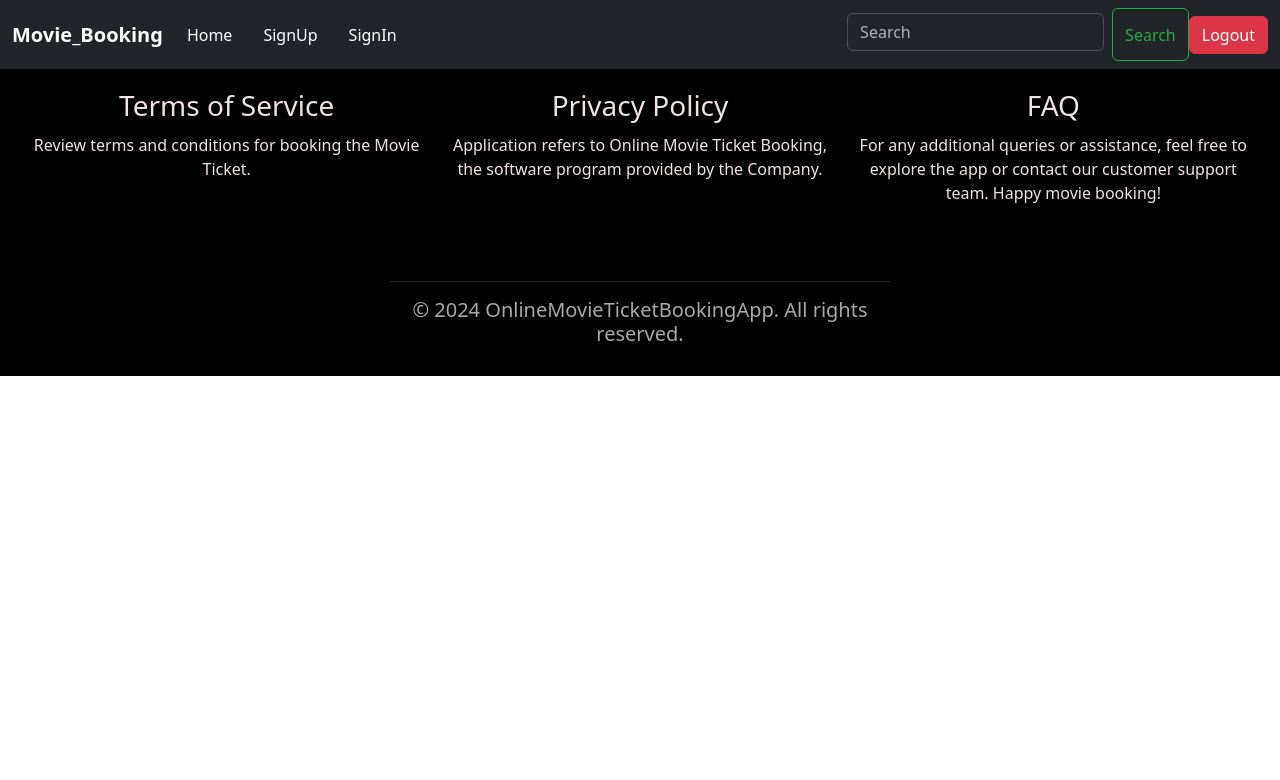
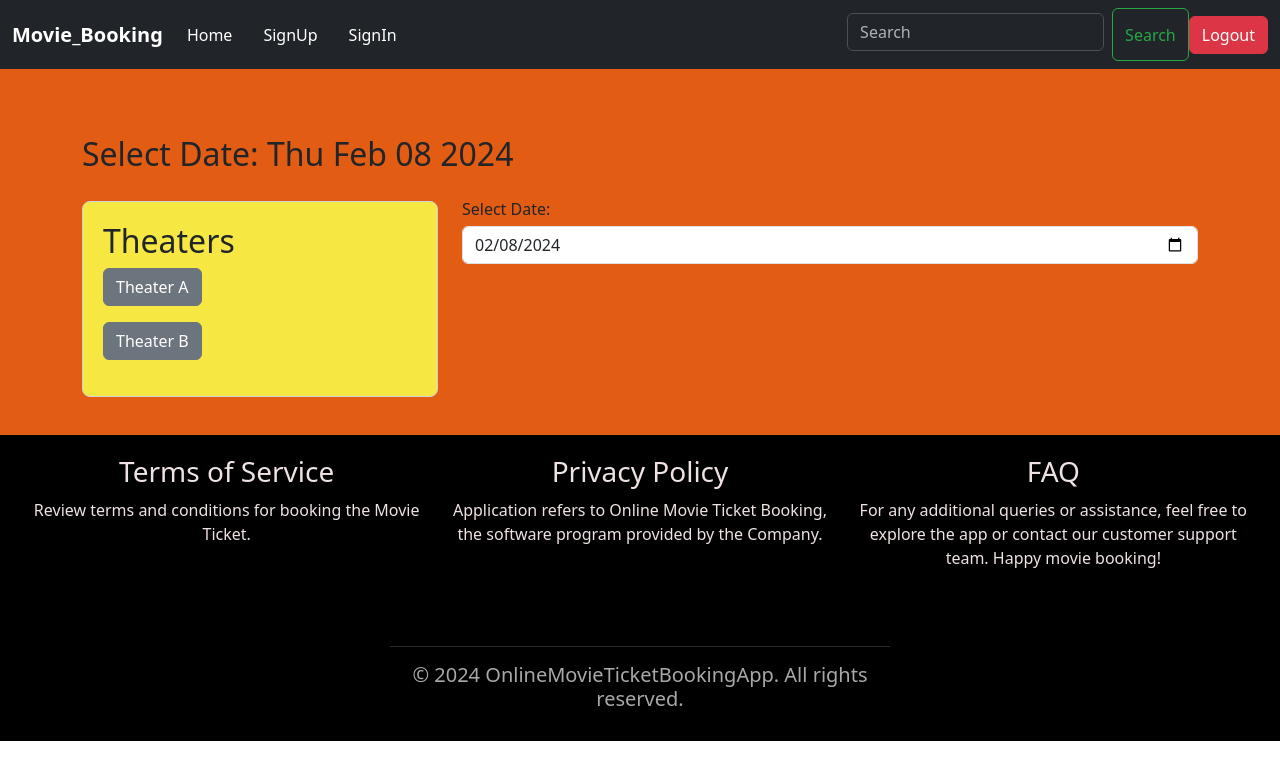
Before and after one commit to W2-80477/Movie_Ticket_Booking_Project, a React (Create React App) app in the folder Frontend/movie/: page /theaters in a window 1280 px wide. Shown: the top 780 px of the page. Built offline with nearby package versions, Linux system fonts and the light colour scheme.

Commit message:
theaters view

```diff
--- a/Frontend/movie/src/App.js
+++ b/Frontend/movie/src/App.js
@@ -9,6 +9,7 @@ import Footer from './components/Footer';
 import { ToastContainer } from 'react-toastify';
 import 'react-toastify/dist/ReactToastify.css';
 import MovieDetails from './components/MovieDetails';
+import Theaters from './components/Theaters';
 
 function App() {
   return (
@@ -19,9 +20,8 @@ function App() {
           <Route path="/" element={<Home />} />
           <Route path="/signup" element={<SignUp />} />
           <Route path="/signin" element={<SignIn />} />
-          {/* <Route path="/moviedetails/:id" element={<MovieDetails />} /> */}
           <Route path="/moviedetails/:movie_id" element={<MovieDetails />} />
-
+          <Route path='/theaters' element={<Theaters/>}/>
         </Routes>
         <ToastContainer theme="dark" />
       </BrowserRouter>
--- a/Frontend/movie/src/components/MovieDetails.jsx
+++ b/Frontend/movie/src/components/MovieDetails.jsx
@@ -1,9 +1,11 @@
 import React, { useState, useEffect } from 'react'
 import "./moviedetails.css"
-import { useParams } from 'react-router-dom';
+import { useParams, useNavigate } from 'react-router-dom';
 
 
 function MovieDetails() {
+
+  const navigate = useNavigate();
   const { movie_id } = useParams();
   const [movie, setMovie] = useState([]);
 
@@ -30,7 +32,13 @@ function MovieDetails() {
 
     return <div>Loading...</div>;
   }
-  console.log(movie);
+
+ const handleBookNow =()=>{
+    navigate("/theaters")
+ }
+
+
+
   return (
     <div className='moviedetails'>
       <div className="container mt-5 movie-container">
@@ -54,7 +62,7 @@ function MovieDetails() {
               <p>Language: {movie.language}</p>
               <p>Release Date: {movie.release_date}</p>
 
-              <button className="btn btn-primary btn-book-now">Book Now</button>
+              <button className="btn btn-primary btn-book-now" onClick={handleBookNow}>Book Now</button>
             </div>
           </div>
         </div>
--- /dev/null
+++ b/Frontend/movie/src/components/Theaters.jsx
@@ -0,0 +1,128 @@
+import React,{useState} from 'react';
+import './theaters.css';
+
+function Theaters() {
+
+    const [selectedDate, setSelectedDate] = useState(new Date());
+    const [selectedTheater, setSelectedTheater] = useState(null);
+
+    const theatersData = [
+        {
+          id: 1,
+          name: 'Theater A',
+          screens: [
+            {
+              id: 101,
+              name: 'Screen 1',
+              shows: [
+                { id: 1001, time: '12:00 PM' },
+                { id: 1002, time: '03:00 PM' },
+              ],
+            },
+            {
+              id: 102,
+              name: 'Screen 2',
+              shows: [
+                { id: 1003, time: '01:30 PM' },
+                { id: 1004, time: '04:30 PM' },
+              ],
+            },
+          ],
+        },
+        {
+          id: 2,
+          name: 'Theater B',
+          screens: [
+            {
+              id: 201,
+              name: 'Screen 1',
+              shows: [
+                { id: 2001, time: '11:00 AM' },
+                { id: 2002, time: '02:30 PM' },
+              ],
+            },
+            {
+              id: 202,
+              name: 'Screen 2',
+              shows: [
+                { id: 2003, time: '12:45 PM' },
+                { id: 2004, time: '05:15 PM' },
+              ],
+            },{
+                id: 203,
+                name: 'Screen 3',
+                shows: [
+                  { id: 2003, time: '12:45 PM' },
+                  { id: 2004, time: '05:15 PM' },
+                ],
+              },
+          ],
+        },
+      ];
+
+
+
+      const handleDateChange = (date) => {
+        setSelectedDate(date);
+        // You may want to fetch data for the selected date and theater here
+      };
+
+  return (
+    <div className='theater'>
+        <div className='container mt-5'>
+  <h2 className='mb-4'>Select Date: {selectedDate.toDateString()}</h2>
+  <div className='row'>
+    <div className='col-md-4'>
+      <div className='card'>
+        <div className='card-body'>
+          <h2>Theaters</h2>
+          {theatersData.map((theater) => (
+            <div key={theater.id} className='mb-3'>
+              <button
+                onClick={() => setSelectedTheater(theater)}
+                className={`btn ${selectedTheater === theater ? 'btn-primary' : 'btn-secondary'}`}
+                aria-label={`Select ${theater.name} theater`}
+              >
+                {theater.name}
+              </button>
+            </div>
+          ))}
+        </div>
+      </div>
+    </div>
+    <div className='col-md-8'>
+      <label htmlFor='datePicker'>Select Date:</label>
+      <input
+        type='date'
+        id='datePicker'
+        value={selectedDate.toISOString().split('T')[0]}
+        onChange={(e) => handleDateChange(new Date(e.target.value))}
+        className='form-control mb-3'
+      />
+      {selectedTheater && (
+        <div>
+          <h3>{selectedTheater.name}</h3>
+          <label htmlFor='screenSelect'>Select Screen:</label>
+          <select id='screenSelect' className='form-select mb-2'>
+            {selectedTheater.screens.map((screen) => (
+              <option key={screen.id} value={screen.id}>
+                {screen.name}
+              </option>
+            ))}
+          </select>
+          {/* Add more components or logic for selected theater */}
+        </div>
+      )}
+    </div>
+  </div>
+</div>
+
+
+
+</div>
+
+
+  );
+}
+
+export default Theaters;
--- a/Frontend/movie/src/components/home.css
+++ b/Frontend/movie/src/components/home.css
@@ -43,7 +43,7 @@
 }
 
 .card-img-top {
-  height: 400px; /* Adjust the height as needed */
+  height: 400px;
   object-fit: cover;
   border-radius: 10px 10px 0 0;
 }
--- /dev/null
+++ b/Frontend/movie/src/components/theaters.css
@@ -0,0 +1,80 @@
+.theater{
+    display: flex;
+    justify-content: center;
+    align-items: center;
+    background-color: rgb(226, 92, 19);
+    padding: 17.5px;
+}
+.theaters-container {
+    border: 1px solid #ced4da;
+    border-radius: 15px;
+    padding: 20px;
+    box-shadow: 0 0 10px rgba(0, 0, 0, 0.1);
+  }
+
+
+
+.theater-container {
+    background-color: #f8f9fa;
+    padding: 20px;
+    border-radius: 15px;
+    box-shadow: 0 0 10px rgba(0, 0, 0, 0.1);
+  }
+
+  .card {
+    border: 1px solid #ced4da;
+    border-radius: 8px;
+    overflow: hidden;
+    margin-bottom: 20px;
+  }
+
+  .card-body {
+    padding: 20px;
+  }
+
+  .btn-primary,
+  .btn-secondary {
+    margin-right: 5px;
+  }
+
+  .row {
+    display: flex;
+    flex-wrap: wrap;
+  }
+
+  .col-md-4 {
+    flex: 0 0 33.33333%;
+    max-width: 33.33333%;
+  }
+
+  .col-md-8 {
+    flex: 0 0 66.66667%;
+    max-width: 66.66667%;
+  }
+
+  .mb-2 {
+    margin-bottom: 0.5rem;
+  }
+
+  .mb-3 {
+    margin-bottom: 1rem;
+  }
+
+  .mb-4 {
+    margin-bottom: 1.5rem;
+  }
+
+  .form-select {
+    padding: 8px;
+    border-radius: 4px;
+    border: 1px solid #ced4da;
+    width: 100%;
+    margin-bottom: 1rem;
+  }
+
+  /* Customize your date picker styles if needed */
+  .react-datepicker {
+    font-family: 'Arial', sans-serif;
+  }
+
+  /* Add more styles as needed for your specific design */
```
